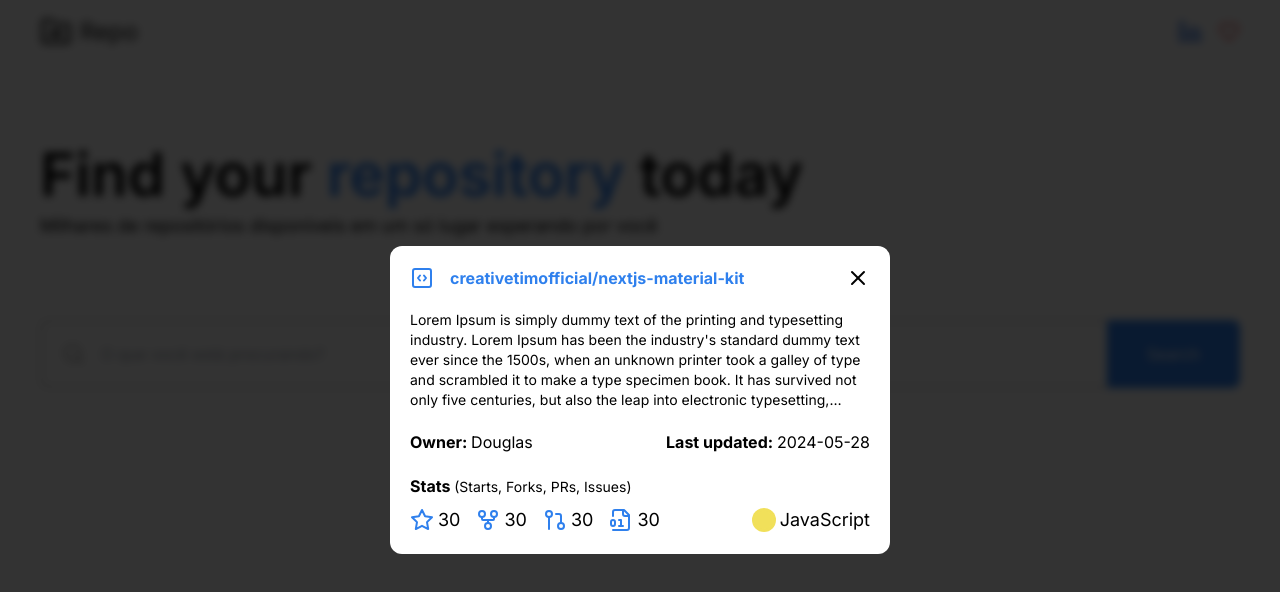
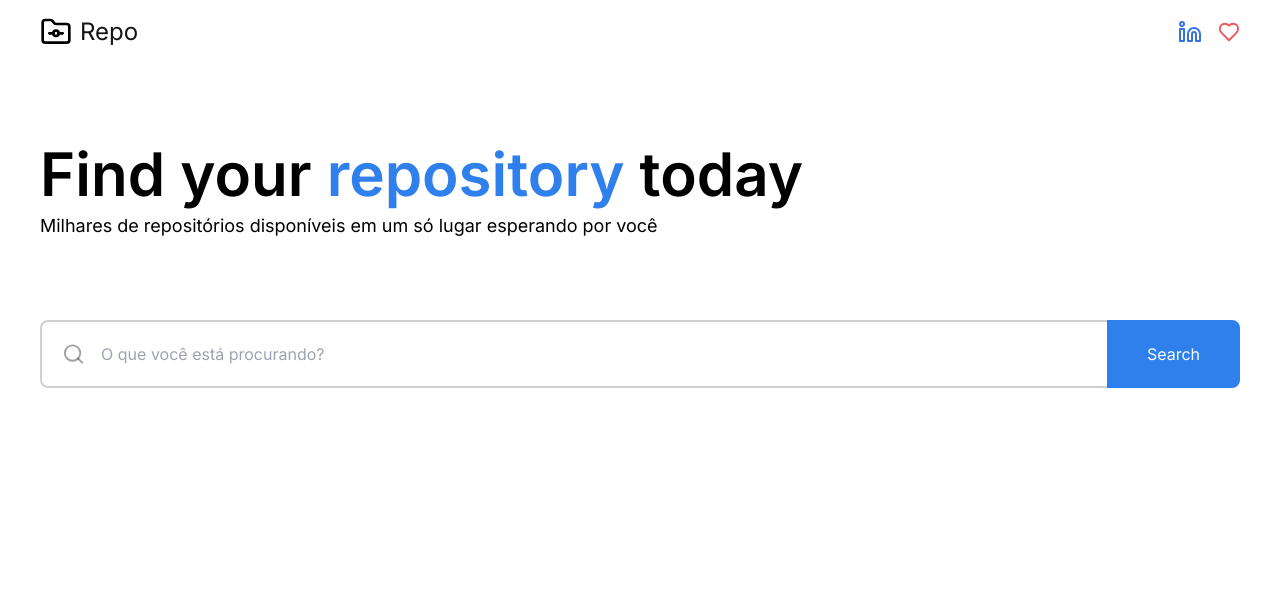
Before and after one commit to d0ugui/github-graphql, a React (Vite) app: page / in a window 1280 px wide. Shown: the top 592 px of the page. Built offline with nearby package versions, Linux system fonts and the light colour scheme.

Commit message:
feat: add visibility on modal only when a repository has selected

```diff
--- a/src/App.tsx
+++ b/src/App.tsx
@@ -12,8 +12,10 @@ import { useAppDispatch, useAppSelector } from "./hooks";
 function App() {
   const [search, setSearch] = useState("");
   const dispatch = useAppDispatch();
-  const repositoriesIsEmpty =
-    useAppSelector((state) => state.repositories.data.length) === 0;
+  const { data, selectedRepository } = useAppSelector(
+    (state) => state.repositories
+  );
+  const repositoriesIsEmpty = data.length === 0;
 
   const [getSearchRepositories, { loading, error }] =
     useLazyQuery(searchRepositories);
@@ -46,7 +48,7 @@ function App() {
         !repositoriesIsEmpty && <Repositories />
       )}
 
-      <Modal />
+      {selectedRepository && <Modal />}
     </div>
   );
 }
--- a/src/components/Modal.tsx
+++ b/src/components/Modal.tsx
@@ -7,8 +7,13 @@ import {
   Star,
   X,
 } from "lucide-react";
+import { resetSelectedRepository } from "../features/repositories";
+import { useAppDispatch, useAppSelector } from "../hooks";
 
 export function Modal() {
+  const { selectedRepository } = useAppSelector((state) => state.repositories);
+  const dispatch = useAppDispatch();
+
   return (
     <div className="fixed w-[100vw] h-[100vh] inset-0 bg-black/80 backdrop-blur-sm z-50">
       <div className="flex items-center justify-center h-full">
@@ -17,31 +22,32 @@ export function Modal() {
             <div className="flex items-center gap-4">
               <SquareCode size={24} className="text-primary" />
               <h1 className="font-bold text-primary line-clamp-1">
-                creativetimofficial/nextjs-material-kit
+                {selectedRepository?.nameWithOwner}
               </h1>
             </div>
 
-            <button>
+            <button onClick={() => dispatch(resetSelectedRepository())}>
               <X size={24} />
             </button>
           </div>
 
           <p className="text-sm line-clamp-5 mt-5">
-            Lorem Ipsum is simply dummy text of the printing and typesetting
-            industry. Lorem Ipsum has been the industry's standard dummy text
-            ever since the 1500s, when an unknown printer took a galley of type
-            and scrambled it to make a type specimen book. It has survived not
-            only five centuries, but also the leap into electronic typesetting,
-            remaining essentially unchanged.{" "}
+            {selectedRepository?.description}
           </p>
 
           <div className="mt-5 flex justify-between">
             <h3 className="font-bold">
-              Owner: <span className="font-normal">Douglas</span>
+              Owner:{" "}
+              <span className="font-normal">
+                {selectedRepository?.owner.login}
+              </span>
             </h3>
 
             <p className="font-bold">
-              Last updated: <span className="font-normal">2024-05-28</span>
+              Last updated:{" "}
+              <span className="font-normal">
+                {selectedRepository?.updatedAt}
+              </span>
             </p>
           </div>
 
@@ -57,22 +63,22 @@ export function Modal() {
               <div className="flex gap-4 ">
                 <p className="flex items-center gap-1 text-lg">
                   <Star size={24} className="text-primary" />
-                  30
+                  {selectedRepository?.stargazerCount}
                 </p>
 
                 <p className="flex items-center gap-1 text-lg">
                   <GitFork size={24} className="text-primary" />
-                  30
+                  {selectedRepository?.forks.totalCount}
                 </p>
 
                 <p className="flex items-center gap-1 text-lg">
                   <GitPullRequest size={24} className="text-primary" />
-                  30
+                  {selectedRepository?.pullRequests.totalCount}
                 </p>
 
                 <p className="flex items-center gap-1 text-lg">
                   <FileDigit size={24} className="text-primary" />
-                  30
+                  {selectedRepository?.issues.totalCount}
                 </p>
               </div>
 
@@ -80,10 +86,12 @@ export function Modal() {
                 <Circle
                   size={24}
                   className="rounded-full"
-                  color="#f1e05a"
-                  style={{ backgroundColor: "#f1e05a" }}
+                  color={selectedRepository?.primaryLanguage.color}
+                  style={{
+                    backgroundColor: selectedRepository?.primaryLanguage.color,
+                  }}
                 />
-                JavaScript
+                {selectedRepository?.primaryLanguage.name}
               </p>
             </div>
           </div>
--- a/src/components/RepositorieCard.tsx
+++ b/src/components/RepositorieCard.tsx
@@ -1,13 +1,17 @@
 import { Circle, GitFork, SquareCode, Star } from "lucide-react";
+import { ComponentProps } from "react";
 import { RepositoryProps } from "../interfaces/Repository";
 
-interface RepositorieCard {
+interface RepositorieCard extends ComponentProps<"button"> {
   repo: RepositoryProps;
 }
 
-export function RepositorieCard({ repo }: RepositorieCard) {
+export function RepositorieCard({ repo, ...rest }: RepositorieCard) {
   return (
-    <div className="flex flex-col items-start gap-3 border-[#141414]/20 border-2 rounded-xl p-4 min-h-[160px] justify-between">
+    <button
+      className="flex flex-col items-start gap-3 border-[#141414]/20 border-2 rounded-xl p-4 min-h-[160px] justify-between"
+      {...rest}
+    >
       <div className="flex items-center gap-4">
         <SquareCode size={24} className="text-primary" />
         <h1 className="font-bold text-primary line-clamp-1">
@@ -15,15 +19,15 @@ export function RepositorieCard({ repo }: RepositorieCard) {
         </h1>
       </div>
 
-      <p className="text-sm line-clamp-5">{repo.description}</p>
+      <p className="text-sm line-clamp-5 text-start">{repo.description}</p>
 
       <div className="flex items-center gap-4">
         <p className="flex items-center gap-1 text-sm">
           <Circle
             size={12}
             className="rounded-full"
-            color={repo.primaryLanguage.color}
-            style={{ backgroundColor: repo.primaryLanguage.color }}
+            color={repo.primaryLanguage?.color}
+            style={{ backgroundColor: repo.primaryLanguage?.color }}
           />
           {repo.primaryLanguage?.name ?? "undefined"}
         </p>
@@ -35,9 +39,9 @@ export function RepositorieCard({ repo }: RepositorieCard) {
 
         <p className="flex items-center gap-1 text-sm">
           <GitFork size={14} className="text-primary" />
-          {repo.forkCount}
+          {repo.forks.totalCount}
         </p>
       </div>
-    </div>
+    </button>
   );
 }
--- a/src/components/Repositories.tsx
+++ b/src/components/Repositories.tsx
@@ -1,8 +1,10 @@
-import { useAppSelector } from "../hooks";
+import { setSelectedRepository } from "../features/repositories";
+import { useAppDispatch, useAppSelector } from "../hooks";
 import { RepositorieCard } from "./RepositorieCard";
 
 export function Repositories() {
   const repositories = useAppSelector((state) => state.repositories.data);
+  const dispatch = useAppDispatch();
 
   return (
     <main className="max-w-[1200px] w-full flex items-start mt-20 flex-col mb-20">
@@ -10,7 +12,11 @@ export function Repositories() {
 
       <div className="grid gap-4 grid-cols-1 md:grid-cols-2 lg:grid-cols-3 mt-10">
         {repositories.map((item) => (
-          <RepositorieCard repo={item} key={item.id} />
+          <RepositorieCard
+            repo={item}
+            key={item.id}
+            onClick={() => dispatch(setSelectedRepository({ data: item }))}
+          />
         ))}
       </div>
     </main>
--- a/src/features/repositories.ts
+++ b/src/features/repositories.ts
@@ -3,10 +3,12 @@ import { RepositoryProps } from "../interfaces/Repository";
 
 interface RepositoriesState {
   data: [] | RepositoryProps[];
+  selectedRepository: RepositoryProps | null;
 }
 
 const initialState: RepositoriesState = {
   data: [],
+  selectedRepository: null,
 };
 
 const repositoriesSlice = createSlice({
@@ -16,8 +18,18 @@ const repositoriesSlice = createSlice({
     setRepositories: (state, action) => {
       state.data = action.payload.repositories;
     },
+    setSelectedRepository: (state, action) => {
+      state.selectedRepository = action.payload.data;
+    },
+    resetSelectedRepository: (state) => {
+      state.selectedRepository = null;
+    },
   },
 });
 
-export const { setRepositories } = repositoriesSlice.actions;
+export const {
+  setRepositories,
+  setSelectedRepository,
+  resetSelectedRepository,
+} = repositoriesSlice.actions;
 export default repositoriesSlice.reducer;
--- a/src/graphql/queries/getRepositoryById.ts
+++ /dev/null
@@ -1,29 +0,0 @@
-import { gql } from "@apollo/client";
-
-export const getRepositoryById = gql`
-  query repository($id: ID!) {
-    node(id: $id) {
-      ... on Repository {
-        id
-        nameWithOwner
-        description
-        forkCount
-        stargazerCount
-        updatedAt
-        primaryLanguage {
-          name
-          color
-        }
-        issues {
-          totalCount
-        }
-        pullRequests {
-          totalCount
-        }
-        owner {
-          login
-        }
-      }
-    }
-  }
-`;
--- a/src/graphql/queries/searchRepositories.ts
+++ b/src/graphql/queries/searchRepositories.ts
@@ -8,11 +8,23 @@ export const searchRepositories = gql`
           id
           nameWithOwner
           description
-          forkCount
           stargazerCount
+          updatedAt
           primaryLanguage {
             name
             color
+          }
+          issues {
+            totalCount
+          }
+          pullRequests {
+            totalCount
+          }
+          forks {
+            totalCount
+          }
+          owner {
+            login
           }
         }
       }
--- a/src/interfaces/Repository.ts
+++ b/src/interfaces/Repository.ts
@@ -2,10 +2,22 @@ export interface RepositoryProps {
   id: number;
   nameWithOwner: string;
   description: string;
+  updatedAt: string;
   stargazerCount: number;
-  forkCount: number;
   primaryLanguage: {
     name: string;
     color: string;
   };
+  issues: {
+    totalCount: number;
+  };
+  pullRequests: {
+    totalCount: number;
+  };
+  forks: {
+    totalCount: number;
+  };
+  owner: {
+    login: string;
+  };
 }
```
